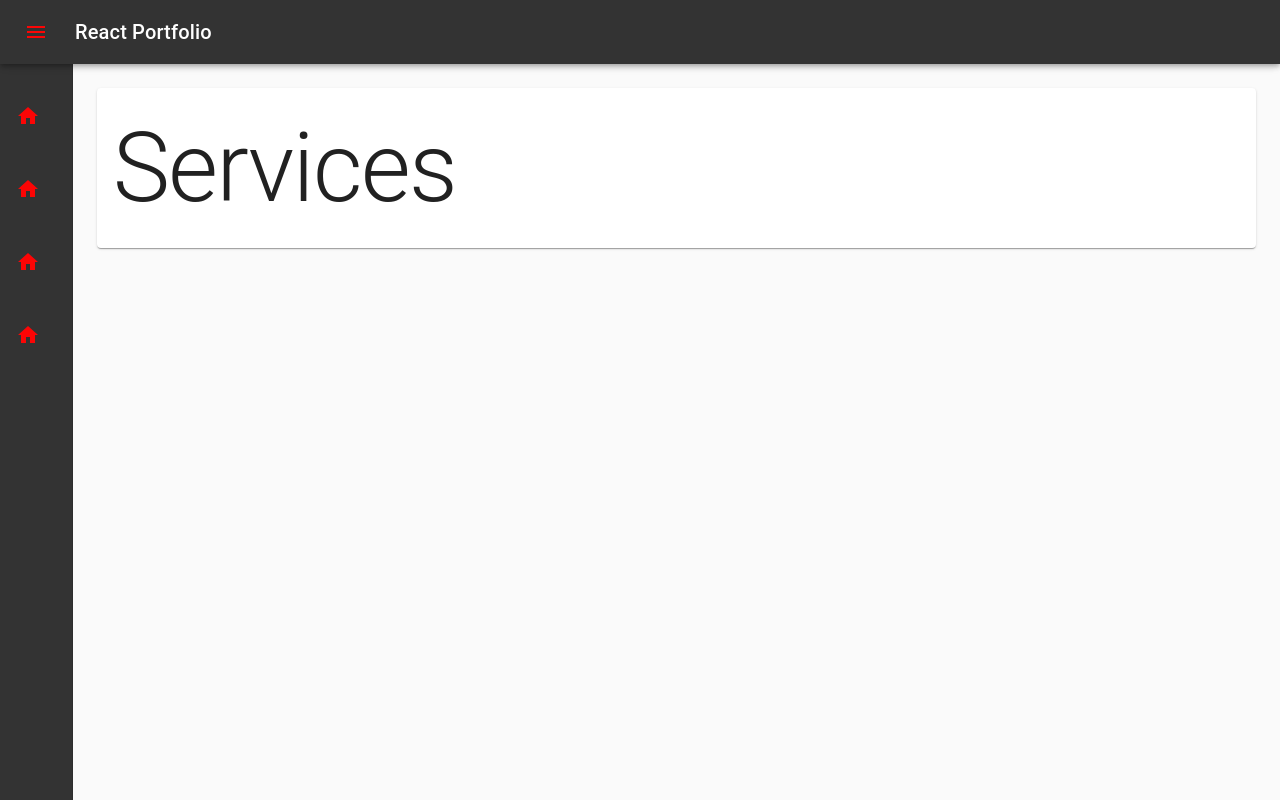
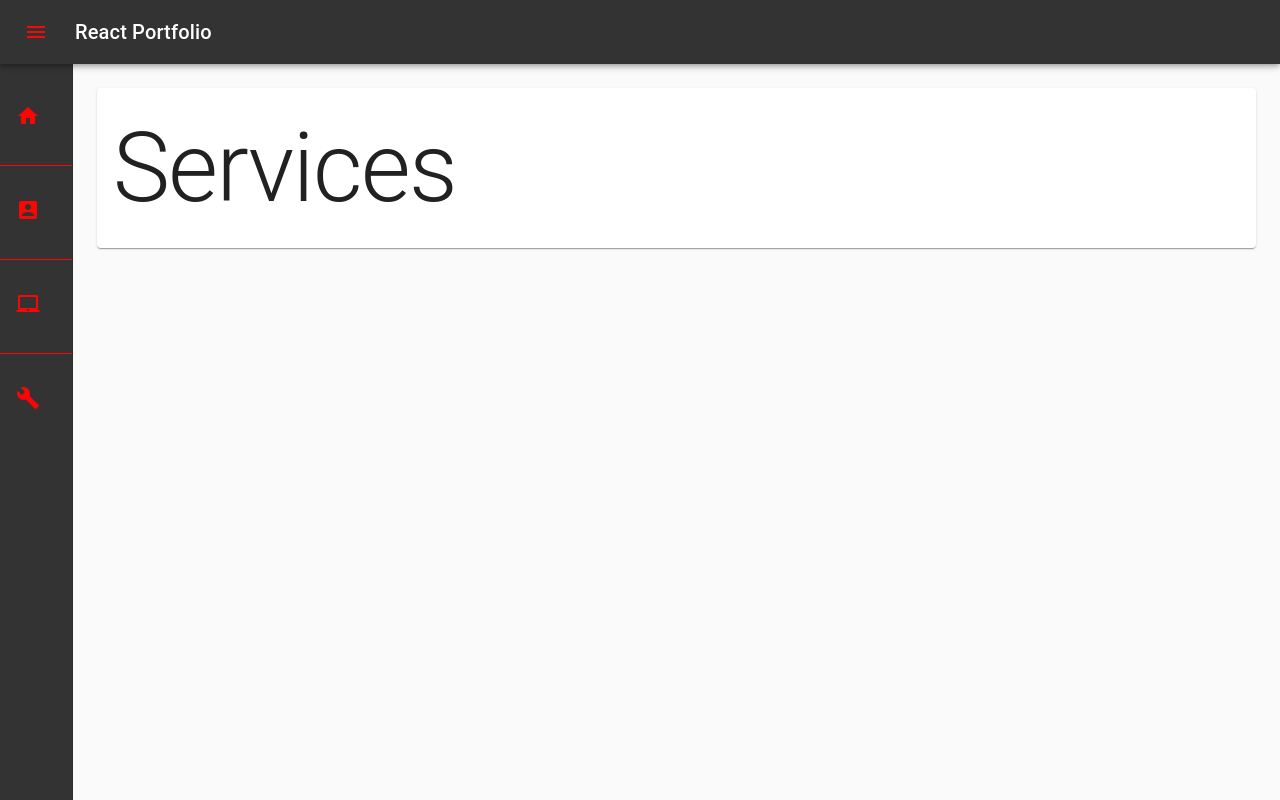
Before and after one commit to pulangcrackers/portfolio, a React (Create React App) app: page /portfolio/services in a window 1280 px wide. Built offline with nearby package versions, Linux system fonts and the light colour scheme.

Commit message:
added hover for menu buttons and list icons

```diff
--- a/src/Components/Navbar/NavSidebar.tsx
+++ b/src/Components/Navbar/NavSidebar.tsx
@@ -6,23 +6,27 @@ import {
   useTheme,
   Theme
 } from "@material-ui/core/styles";
-import Drawer from "@material-ui/core/Drawer";
-import AppBar from "@material-ui/core/AppBar";
-import Toolbar from "@material-ui/core/Toolbar";
-import CssBaseline from "@material-ui/core/CssBaseline";
-import Typography from "@material-ui/core/Typography";
-import Divider from "@material-ui/core/Divider";
-import IconButton from "@material-ui/core/IconButton";
+import {
+  AppBar,
+  Toolbar,
+  CssBaseline,
+  Typography,
+  Drawer,
+  Divider,
+  IconButton,
+  List,
+  ListItem,
+  ListItemIcon,
+  ListItemText
+} from "@material-ui/core/";
+
 import MenuIcon from "@material-ui/icons/Menu";
 import ChevronLeftIcon from "@material-ui/icons/ChevronLeft";
 import ChevronRightIcon from "@material-ui/icons/ChevronRight";
-import ListItemText from "@material-ui/core/ListItemText";
-import ListItemIcon from "@material-ui/core/ListItemIcon";
-import List from "@material-ui/core/List";
-import ListItem from "@material-ui/core/ListItem";
-import InboxIcon from "@material-ui/icons/MoveToInbox";
 import HomeIcon from "@material-ui/icons/Home";
-import MailIcon from "@material-ui/icons/Mail";
+import AccountBoxIcon from "@material-ui/icons/AccountBox";
+import LaptopMacIcon from "@material-ui/icons/LaptopMac";
+import BuildIcon from "@material-ui/icons/Build";
 
 import { Link, Switch, Route } from "react-router-dom";
 
@@ -57,7 +61,10 @@ const useStyles = makeStyles((theme: Theme) =>
     },
     menuButton: {
       marginRight: 15,
-      color: "#fc0505"
+      color: "#fc0505",
+      "&:hover": {
+        color: "#fff"
+      }
     },
     hide: {
       display: "none"
@@ -117,10 +124,15 @@ const useStyles = makeStyles((theme: Theme) =>
       alignItems: "center"
     },
     listIcon: {
-      color: "#fc0505"
+      color: "#fc0505",
+      alignItems: "center",
+      "&:hover": {
+        color: "#fff"
+      }
     },
     divider: {
-      backgroundColor: "#fc0505"
+      backgroundColor: "#fc0505",
+      marginBottom: 20
     }
   })
 );
@@ -199,33 +211,36 @@ const NavSidebar = () => {
             </ListItemIcon>
             <ListItemText className={classes.listText} primary="Home" />
           </ListItem>
+          <Divider className={classes.divider} />
           <ListItem
             className={classes.listItem}
             component={Link}
             to="/portfolio/about"
           >
             <ListItemIcon className={classes.listIcon}>
-              <HomeIcon />
+              <AccountBoxIcon />
             </ListItemIcon>
             <ListItemText className={classes.listText} primary="About Me" />
           </ListItem>
+          <Divider className={classes.divider} />
           <ListItem
             className={classes.listItem}
             component={Link}
             to="/portfolio/works"
           >
             <ListItemIcon className={classes.listIcon}>
-              <HomeIcon />
+              <LaptopMacIcon />
             </ListItemIcon>
             <ListItemText className={classes.listText} primary="Works" />
           </ListItem>
+          <Divider className={classes.divider} />
           <ListItem
             className={classes.listItem}
             component={Link}
             to="/portfolio/services"
           >
             <ListItemIcon className={classes.listIcon}>
-              <HomeIcon />
+              <BuildIcon />
             </ListItemIcon>
             <ListItemText className={classes.listText} primary="Services" />
           </ListItem>
@@ -245,8 +260,7 @@ const NavSidebar = () => {
 };
 
 export default NavSidebar;
-{
-  /* <Link className={classes.link} to="/">
+/* <Link className={classes.link} to="/">
           <ListItemIcon className={classes.listIcon}>
             <HomeIcon />
           </ListItemIcon>
@@ -264,9 +278,7 @@ export default NavSidebar;
           </ListItemIcon>
           <ListItemText>Shop</ListItemText>
         </Link> */
-}
-{
-  /* <Link className={classes.link} to="/about">
+/* <Link className={classes.link} to="/about">
           <ListItemIcon className={classes.listIcon}>
             <HomeIcon />
           </ListItemIcon>
@@ -277,7 +289,6 @@ export default NavSidebar;
           </ListItemIcon>
           <ListItemText>Shop</ListItemText>
         </Link> */
-}
 // <AppBar position="static">
 //   <Toolbar>
 //     <Typography variant="h6">Hello</Typography>
@@ -293,8 +304,7 @@ export default NavSidebar;
 //       </Link>
 //     </Typography>
 //   </Toolbar>
-{
-  /* <Link className={classes.link} to="/">
+/* <Link className={classes.link} to="/">
           <li>Home</li>
         </Link>
         <Link className={classes.link} to="/about">
@@ -303,4 +313,3 @@ export default NavSidebar;
         <Link className={classes.link} to="/shop">
           <li>Shop</li>
         </Link> */
-}
```
